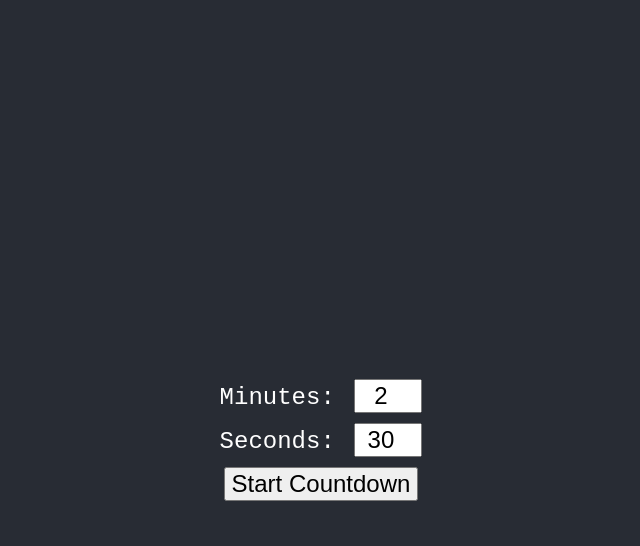
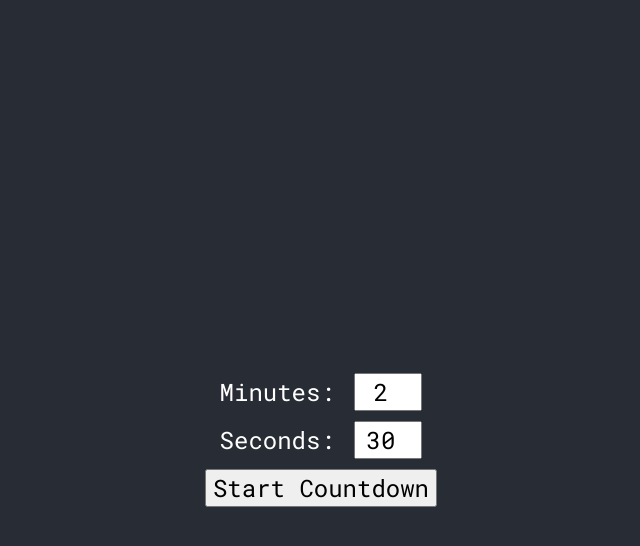
Before and after one commit to brendonthiede/brendonthiede.github.io, a Jekyll site: the page countdown.html, which Jekyll copies as it is, in a window 1280 px wide. Shown: the top 546 px of the page, without its empty margins (319-959 px from the left). Built offline with Jekyll 4.4.1, drawn with Linux system fonts in a browser that asks for light colours.

Commit message:
feat(html): Updating to roboto mono font

```diff
--- a/countdown.html
+++ b/countdown.html
@@ -4,6 +4,10 @@
     <meta charset="UTF-8">
     <meta name="viewport" content="width=device-width, initial-scale=1.0">
     <title>Countdown Timer</title>
+    <!-- Import Roboto Mono font from Google Fonts -->
+    <link rel="preconnect" href="https://fonts.googleapis.com">
+    <link rel="preconnect" href="https://fonts.gstatic.com" crossorigin>
+    <link href="https://fonts.googleapis.com/css2?family=Roboto+Mono:wght@400&display=swap" rel="stylesheet">
     <style>
         body, html {
             height: 100%;
@@ -14,7 +18,7 @@
             align-items: center;
             background-color: #282c34;
             color: white;
-            font-family: 'Courier New', Courier, monospace; /* Use a monospace font stack for a digital clock feel */
+            font-family: 'Roboto Mono', monospace; /* Use Roboto Mono font */
         }
         #input-container {
             display: flex; /* Arrange inputs and button */
@@ -27,6 +31,7 @@
         #input-container button {
             margin: 5px;
             font-size: 1.5rem; /* Make inputs/button readable */
+            font-family: inherit; /* Ensure inputs/button also use the font */
         }
          #input-container input {
             width: 60px; /* Fixed width for number inputs */
@@ -35,6 +40,7 @@
         #countdown {
             font-size: 10vw; /* Responsive font size */
             text-align: center;
+            font-weight: bold;
             display: none; /* Hide countdown initially */
         }
         #message {
```
